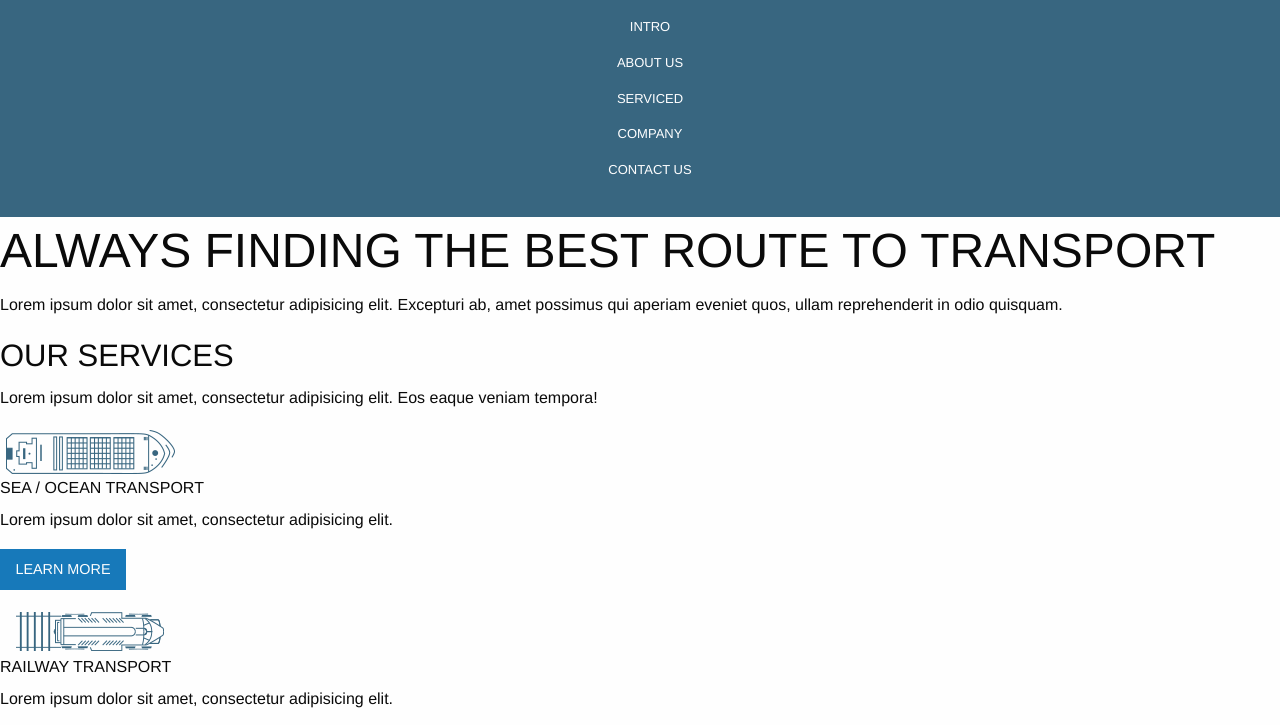
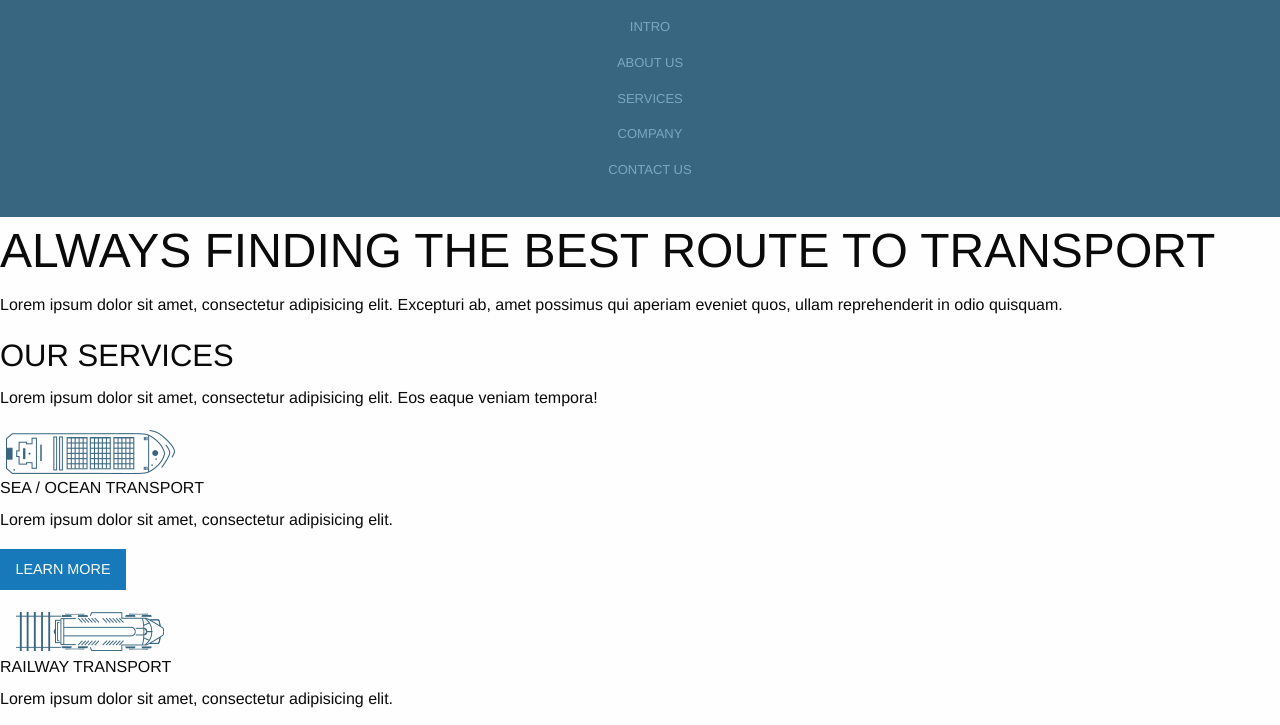
Before and after one commit to riodel27/Delta-Rail, a website: page index.html in a window 1280 px wide. Both pictures are taken after a click on the element 1144 px from the left and 45 px from the top of the page. Shown: the part 73-798 px from the top of the page. Drawn offline with nearby package versions, Linux system fonts and the light colour scheme.

Commit message:
header style update

```diff
--- a/app/scss/components/_header.scss
+++ b/app/scss/components/_header.scss
@@ -39,8 +39,16 @@
   li{
     margin-bottom: rem-calc(15);
     font-size: rem-calc(13);
-    color: white;
   }
+  a{
+    color: #7aa7c0;
+  }
+  a:hover{
+    padding-bottom: 5px;
+    border-bottom: solid 1.5px white;
+    color: $white;
+  }
+
 }
 
 .change .bar1 {
--- a/index.html
+++ b/index.html
@@ -48,11 +48,12 @@
 
           <div class="mob-nav">
             <ul>
-              <a href=""><li>INTRO</li></a>
-              <a href=""><li>ABOUT US</li></a>
-              <a href=""><li>SERVICED</li></a>
-              <a href=""><li>COMPANY</li></a>
-              <a href=""><li>CONTACT US</li></a>
+
+              <li><a href="">INTRO</a></li>
+              <li><a href="">ABOUT US</a></li>
+              <li><a href="">SERVICES</a></li>
+              <li><a href="">COMPANY</a></li>
+              <li><a href="">CONTACT US</a></li>
             </ul>
           </div>
 
```
Also changed, not shown: css/app.css.
